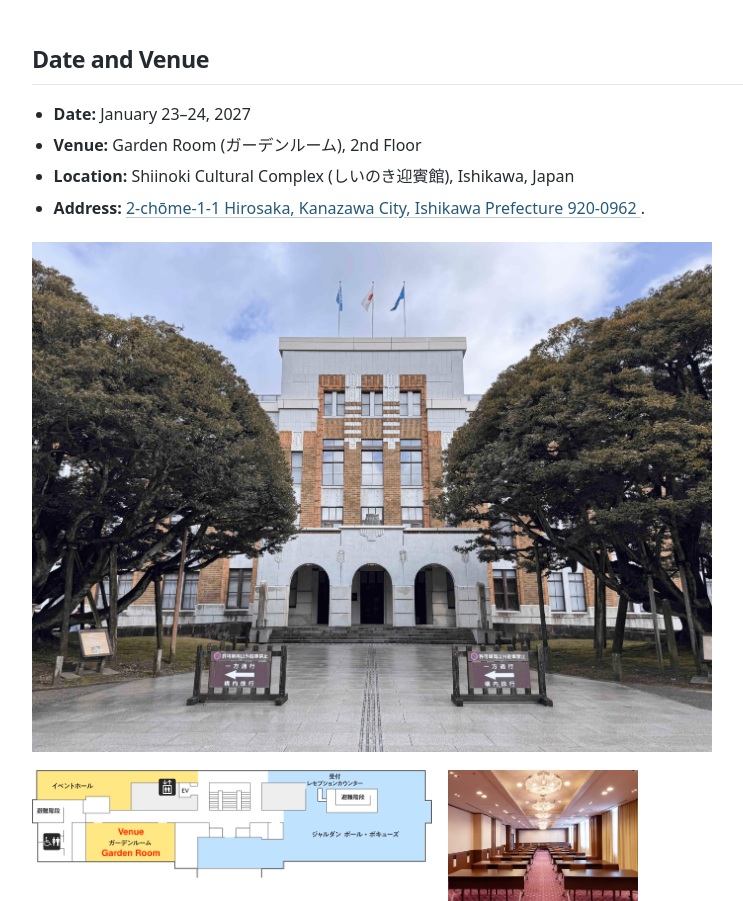
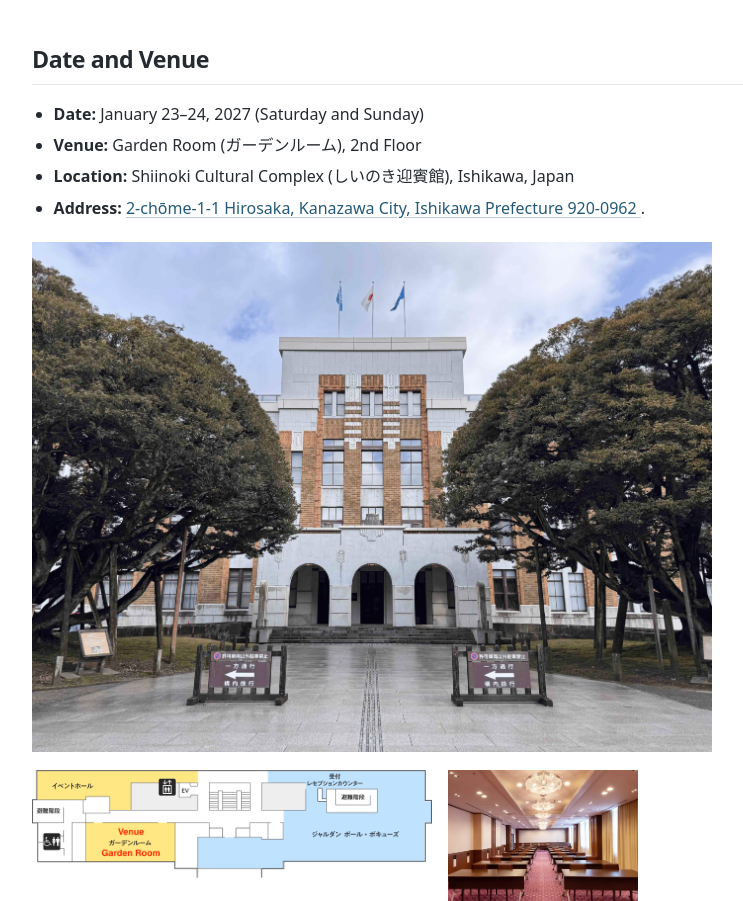
Before and after one commit to jftrabago/MNANP2027, a plain HTML site: page index.html in a window 1280 px wide. Shown: the part 1499-2400 px from the top of the page, without its empty margins (208-951 px from the left). Drawn offline with Linux system fonts and the light colour scheme.

Commit message:
Add files via upload

```diff
--- a/index.html
+++ b/index.html
@@ -90,7 +90,7 @@
         <section>
 			<h2>Date and Venue</h2>
 			<ul>
-			    <li><strong>Date:</strong> January 23–24, 2027</li>
+			    <li><strong>Date:</strong> January 23–24, 2027 (Saturday and Sunday)</li>
 			    <li><strong>Venue:</strong> Garden Room (ガーデンルーム), 2nd Floor</li>
 			    <li><strong>Location:</strong> Shiinoki Cultural Complex (しいのき迎賓館), Ishikawa, Japan</li>
                 <li><strong>Address:</strong>
```
